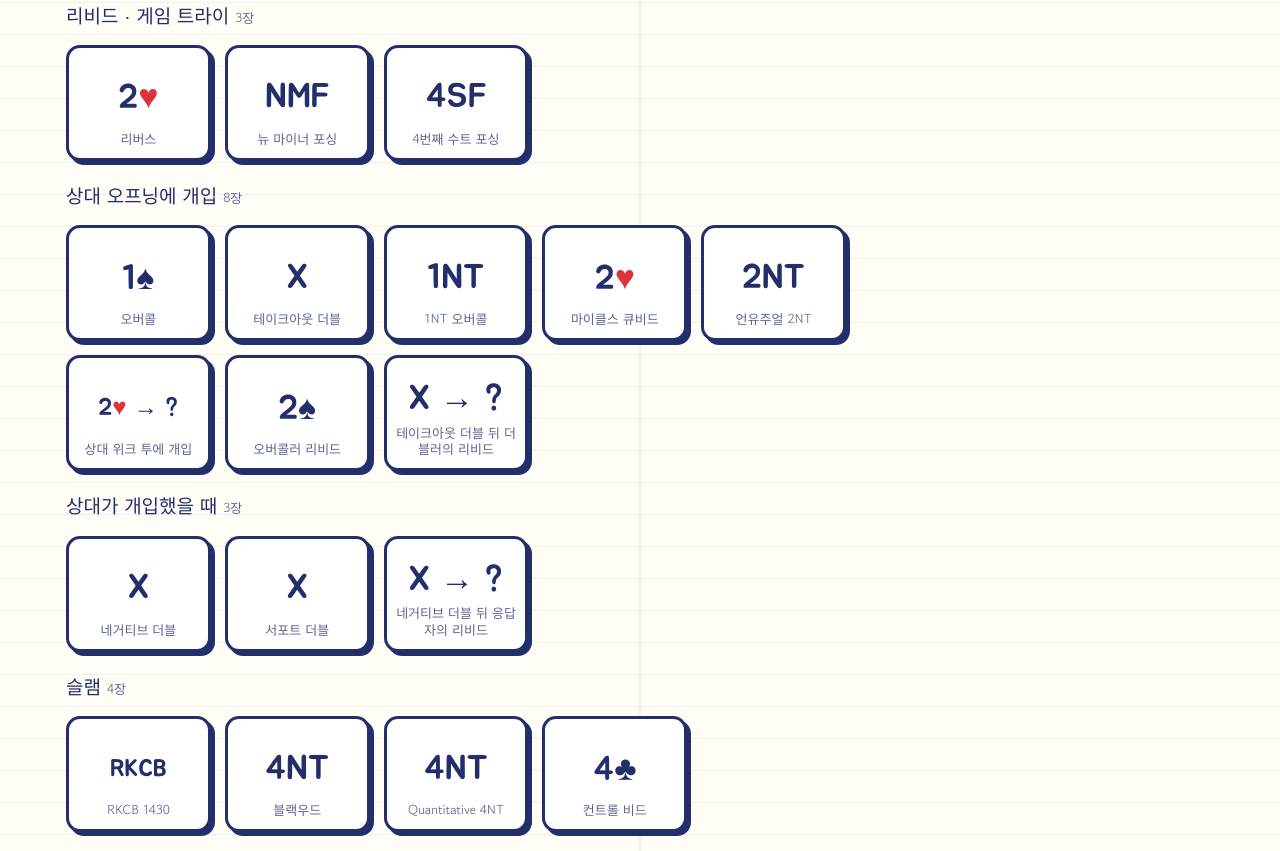
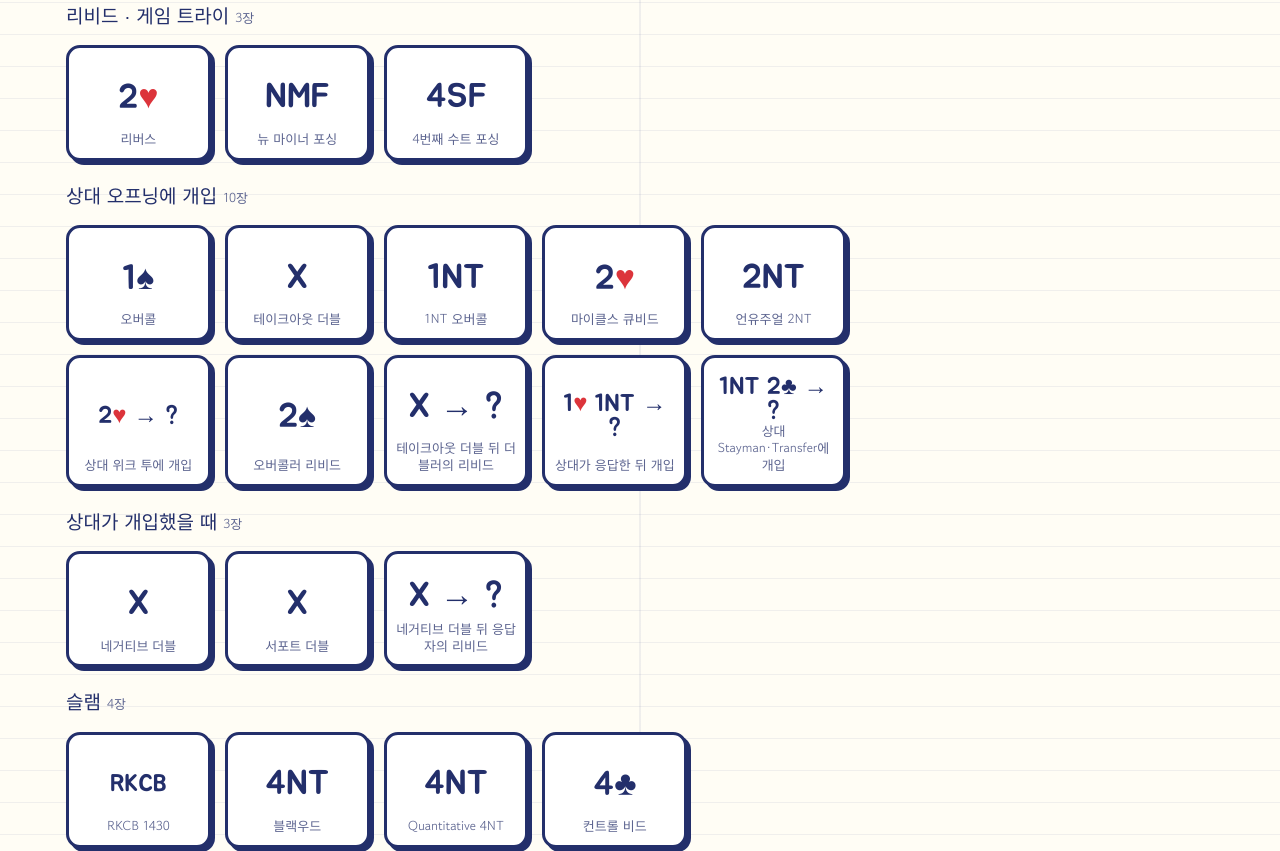
Before and after one commit to yomybomy/tokbidding, a plain HTML site: page index.html in a window 1280 px wide. Shown: the part 1149-2000 px from the top of the page. Drawn offline with Linux system fonts and the light colour scheme.

Commit message:
Add five intervention cards (standard numbers, to be aligned with worksheets later)
- 상대가 응답한 뒤 개입, 상대 Stayman·Transfer에 개입, 상대 Weak NT 방어, 늦은 개입, 상대 인위적 비드에 X
- Link them to related cards; offline cache tok-v4; note the follow-up plan in CLAUDE.md

Co-Authored-By: Claude Opus 5.5 <noreply@anthropic.com>

```diff
--- a/index.html
+++ b/index.html
@@ -806,6 +806,37 @@ const C = [
     rows: ["5+||패스|1NT X 수비", "0–4|5장 이상 수트|2레벨 그 수트|도피, 비포싱", "0–4|밸런스|패스|도피할 수트 없음",
       "#상대가 도망가면", "|그 수트 4장 이상|X|페널티", "|자기 수트 5장 이상|새 수트|경쟁, 비포싱",
       "#더블러", "|파트너가 도피한 뒤|패스|다시 고르지 않음"] },
+  { id: "vsresp", cat: "def", t: 1, face: "1♥ 1NT → ?", name: "상대가 응답한 뒤 개입",
+    when: "상대 오프닝과 응답이 나온 뒤 개입하면, 상대가 이미 점수를 보여줬으니 더 조심해요. 응답이 약하면(1NT) 적극적으로, 게임 포싱(2/1)이면 리드와 희생을 위해서만 개입해요.",
+    auc: "1♥ – 패스 – 1NT – [[?]]", title: "상대 응답 뒤 내 개입", chk: true,
+    rows: ["#1♥ – 패스 – 1NT – ?", "12+|♥ 짧음, 나머지 3장 이상|X|테이크아웃", "8–16|좋은 5장 이상|2레벨 수트|일반 오버콜",
+      "|두 마이너 5-5|2NT|언유주얼", "|♠ + 마이너 5-5|2♥|마이클스",
+      "#1♥ – 패스 – 2♣ (2/1 게임 포싱) – ?", "|좋은 수트, 리드 지시|2♦ / 2♠|가볍게, 희생 기회", "|♦·♠ 두 수트|X|테이크아웃 (약속)", "|그 외|패스|상대는 게임을 감",
+      "#1♥ – 패스 – 1♠ – ?", "|샌드위치 1NT 카드 참고||"] },
+  { id: "vsstay", cat: "def", t: 1, face: "1NT 2♣ → ?", name: "상대 Stayman·Transfer에 개입",
+    when: "상대 1NT 뒤 Stayman·Transfer는 인위적이라, 그 비드에 X하면 그 수트를 리드해 달라는 뜻이에요. 개입은 리드와 희생을 위한 것이니 좋은 수트로만 해요.",
+    auc: "1NT – 2♣ – [[?]]", title: "상대 1NT 뒤 Stayman·Transfer에 내 개입", chk: true,
+    rows: ["#1NT – 2♣ (Stayman) – ?", "|좋은 ♣ (KQJxx 등)|X|♣ 리드 요청", "|좋은 5–6장 수트|2레벨 수트|실제 수트, 가볍게", "|그 외|패스|",
+      "#1NT – 2♦ (♥ 트랜스퍼) – ?", "|좋은 ♦|X|♦ 리드 요청", "|두 수트|2♥|큐비드, 약속", "|좋은 5장 이상 다른 수트|2♠ / 3♣|실제 수트",
+      "#트랜스퍼 완성 뒤 (1NT – 2♦ – 2♥ – ?)", "|♥ 짧음, 나머지 수트 지원|X|테이크아웃", "|좋은 수트|오버콜|"] },
+  { id: "vsweaknt", cat: "def", t: 2, face: "1NT", name: "상대 Weak NT(12–14) 방어",
+    when: "상대 1NT가 12–14면 우리 쪽 점수가 많을 수 있어요. 직접 자리 X는 15점 이상 페널티이고, 수트 개입은 Strong NT보다 조금 더 적극적으로 해요.",
+    auc: "1NT (12–14) – [[?]]", title: "상대 Weak NT 뒤 내 개입", chk: true,
+    rows: ["15+|밸런스|X|페널티", "약 8–14|좋은 5장 이상|2레벨 수트|일반 오버콜 또는 1NT 방어 컨벤션",
+      "#파트너 X 뒤", "5+||패스|", "0–4|5장 이상|2레벨 도피|",
+      "#4번째 자리 (1NT – 패스 – 패스 – ?)", "12+|밸런스|X|페널티, 조금 가볍게", "|좋은 수트|오버콜|"] },
+  { id: "delayed", cat: "def", t: 2, face: "패스 → X", name: "늦은 개입",
+    when: "처음에 패스한 뒤 나중에 X나 오버콜하면, 처음 기회에 못 한 이유가 있는 손이에요. 점수는 있는데 모양이 안 맞았거나, 수트가 약했거나, 이미 패스한 손이라 강하지 않아요.",
+    auc: "1♥ – 패스 – 1NT – 패스 – 패스 – [[?]]", title: "패스한 뒤 내 개입", chk: true,
+    rows: ["#상대가 1NT로 멈춘 뒤", "10+|♥ 짧음|X|테이크아웃", "|좋은 5장 이상|2레벨 수트|",
+      "#상대가 2레벨에서 멈춘 뒤", "|상대 레이즈 뒤 밸런싱 카드 참고||",
+      "#이미 패스한 손", "최대 11|안 나온 수트|X / 오버콜|오프닝은 안 되는 손", "|두 수트|점프 등|약속"] },
+  { id: "vsart", cat: "def", t: 2, face: "X", x: true, name: "상대 인위적 비드에 X",
+    when: "상대가 인위적 비드를 하면, 그 비드에 X = 그 수트를 리드해 달라는 뜻이에요. 예를 들면 Jacoby 2NT의 답, Splinter, Drury, 큐비드, 4번째 수트, Blackwood 응답이에요. 그 수트가 좋을 때만 해요.",
+    auc: "1♥ – 패스 – [[4♣]] – X", title: "상대 인위적 비드에 리드 지시 X", cols: "상대 비드|예|내 비드|메모", chk: true,
+    rows: ["Stayman·Transfer|1NT – 2♣|X|♣ 리드", "Splinter|1♥ – 4♣|X|♣ 리드", "Drury|패스 – 1♠ – 2♣|X|♣ 리드",
+      "Jacoby 2NT 뒤 짧은 수트|1♠ – 2NT – 3♦|X|♦ 리드", "큐비드 (컨트롤)|… – 4♦|X|♦ 리드", "4번째 수트|1♣ – 1♥ – 1♠ – 2♦|X|♦ 리드",
+      "Blackwood 응답|4NT – 5♦|X|♦ 리드", "#X하지 않으면", "||패스|파트너는 다른 리드를 고름"] },
 
   /* ───────── 상대가 개입했을 때 ───────── */
   { id: "negx", cat: "comp", t: 1, face: "X", x: true, name: "네거티브 더블",
@@ -1086,7 +1117,14 @@ addRel("tox", "toxrebid", "toxint"); addRel("toxrebid", "tox", "toxint", "respon
 addRel("ntpenx", "capp", "landy", "mlandy"); addRel("capp", "ntpenx"); addRel("landy", "ntpenx");
 addRel("oprebx", "redbl", "jordan"); addRel("redbl", "oprebx"); addRel("jordan", "oprebx");
 addRel("negx", "negx2", "freebid"); addRel("negx2", "negx"); addRel("freebid", "negx", "nfb"); addRel("nfb", "freebid");
+addRel("overcall", "vsresp"); addRel("vsresp", "overcall", "tox", "sandwich", "u2nt", "michaels");
+addRel("vsstay", "leadx", "vsart", "stayman", "jacoby"); addRel("stayman", "vsstay"); addRel("jacoby", "vsstay");
+addRel("vsweaknt", "weaknt", "ntpenx", "dont", "capp"); addRel("weaknt", "vsweaknt"); addRel("ntpenx", "vsweaknt");
+addRel("delayed", "balance", "balraise"); addRel("balraise", "delayed");
+addRel("vsart", "leadx", "lightner", "vsstay"); addRel("leadx", "vsart", "vsstay");
 Object.assign(EN, {
+  vsresp: "intervention after response overcall", vsstay: "defense against stayman transfer lead directing double",
+  vsweaknt: "defense against weak notrump 12-14", delayed: "delayed overcall delayed double", vsart: "lead directing double artificial bid",
   vsweak2: "defense against weak two overcall double", vspre34: "defense against preempt 3 level 4 level",
   balraise: "balancing after raise reopen", ocrebid: "overcaller rebid", advrebid: "advancer rebid",
   advcomp: "advancer after interference", oc2adv: "two level overcall advancer", twosuitrb: "michaels unusual 2NT follow-up rebid",
--- a/sw.js
+++ b/sw.js
@@ -1,6 +1,6 @@
 /* 톡톡 비딩 오프라인 저장
    사이트를 고칠 때마다 VERSION 숫자를 올리면, 다음 실행 때 새 버전이 저장돼요. */
-const VERSION = "tok-v3";
+const VERSION = "tok-v4";
 const CORE = [
   "./",
   "./index.html",
```
Also changed, not shown: 1 other file.
